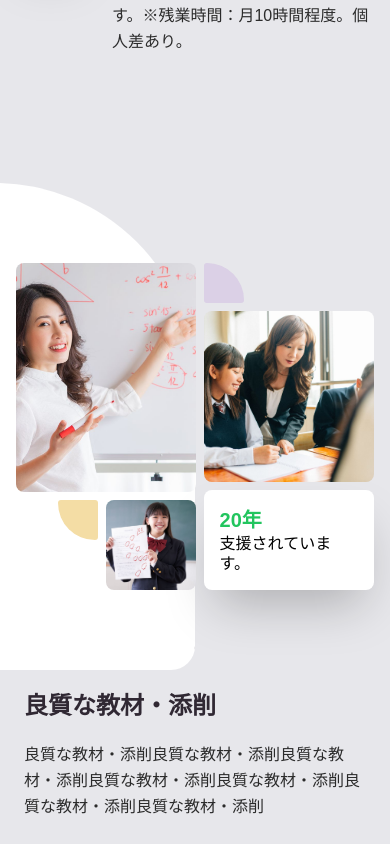
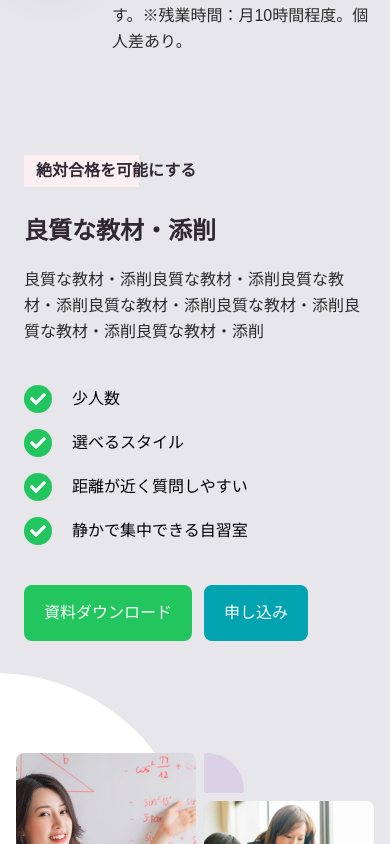
Before and after one commit to tajimamsk/next-tailwind-hp, a Next.js app: page / in a window 390 px wide. Shown: the part 2860-3704 px from the top of the page. Built offline with nearby package versions, Linux system fonts and the light colour scheme; a web font is replaced by a local one.

Commit message:
aos + responsive

```diff
--- a/components/Solutions.js
+++ b/components/Solutions.js
@@ -1,7 +1,11 @@
+"use client";
 import Image from "next/image";
 import Link from "next/link";
-import React from "react";
+import React, { useEffect } from "react";
 import { FaCheck } from "react-icons/fa";
+
+import AOS from "aos";
+import "aos/dist/aos.css";
 
 const solutionsContent = {
   text: {
@@ -36,17 +40,31 @@ const solutionsContent = {
 };
 
 const Solutions = () => {
+  useEffect(() => {
+    AOS.init({
+      duration: 700,
+      easing: "slide",
+      once: true,
+    });
+  }, []);
   return (
-    <section id="solutions" className="py-32 bg-light overflow-x-hidden">
+    <section
+      id="solutions"
+      className="py-32 bg-light overflow-x-hidden max-md:py-5"
+    >
       <div className="container px-4 mx-auto flex">
-        <div className="lg:flex space-x-2 justify-between">
+        <div
+          className="lg:flex space-x-2 justify-between
+          max-md:flex max-md:flex-col"
+        >
           {/* left */}
           <div
             className="
             lg:w-6/12 relative mb-10 lg:mb-0 z-10
             before:content-[' '] before:absolute before:right-1/2 before:w-screen
             before:rounded-tr-[200px] before:z-[-1] before:rounded-br-3xl
-            before:py-28 before:-top-20 before:bg-white before:-bottom-20"
+            before:py-28 before:-top-20 before:bg-white before:-bottom-20
+            max-md:mt-28"
           >
             <div className="flex gap-2">
               <div className="flex flex-col space-y-2">
@@ -56,6 +74,8 @@ const Solutions = () => {
                   height={640}
                   alt="imag1"
                   className="object-cover h-full w-full rounded-lg"
+                  data-aos="fade-right"
+                  data-aos-delay="200"
                 />
 
                 <div className="flex justify-end gap-2">
@@ -77,6 +97,8 @@ const Solutions = () => {
                       height={640}
                       alt="imag3"
                       className="object-cover h-full w-full rounded-lg"
+                      data-aos="fade-left"
+                      data-aos-delay="200"
                     />
                   </div>
                 </div>
@@ -99,6 +121,8 @@ const Solutions = () => {
                       height={573}
                       alt="imag2"
                       className="object-cover h-full w-full rounded-lg"
+                      data-aos="fade-up"
+                      data-aos-delay="300"
                     />
                   </div>
 
@@ -116,23 +140,35 @@ const Solutions = () => {
           </div>
 
           {/* right */}
-          <div className="lg:w-5/12">
+          <div className="lg:w-5/12 relative z-10 max-md:order-first">
             <span
               className="inline-block py-1 pl-3 text-heading font-semibold relative mb-7
               before:content-[' '] before:absolute before:w-2/3
             before:bg-pinkLight before:left-0 before:top-0 before:bottom-0 before:-z-10"
+              data-aos="fade-up"
+              data-aos-delay="100"
             >
               {solutionsContent.text.subtitle}
             </span>
-            <h2 className="text-heading text-2xl lg:text-4xl font-bold mb-5">
+            <h2
+              className="text-heading text-2xl lg:text-4xl font-bold mb-5"
+              data-aos="fade-up"
+              data-aos-delay="200"
+            >
               {solutionsContent.text.title}
             </h2>
-            <p className="text-body leading-relaxed mb-10">
+            <p
+              className="text-body leading-relaxed mb-10"
+              data-aos="fade-up"
+              data-aos-delay="300"
+            >
               {solutionsContent.text.description}
             </p>
             <ul
               className="grid grid-cols-1 sm:grid-cols-2
-            w-full gap-4 md:gap-5 mb-10"
+              w-full gap-4 md:gap-5 mb-10"
+              data-aos="fade-left"
+              data-aos-delay="200"
             >
               {solutionsContent.text.features.map((item, index) => {
                 return (
@@ -152,7 +188,11 @@ const Solutions = () => {
               })}
             </ul>
             {/* button */}
-            <div className="flex space-x-3">
+            <div
+              className="flex space-x-3"
+              data-aos="fade-up"
+              data-aos-delay="400"
+            >
               <Link href={""} className="btnGreen">
                 資料ダウンロード
               </Link>
```
